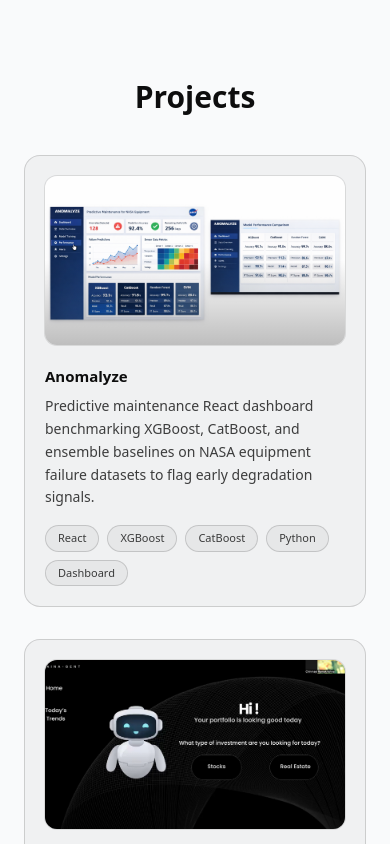
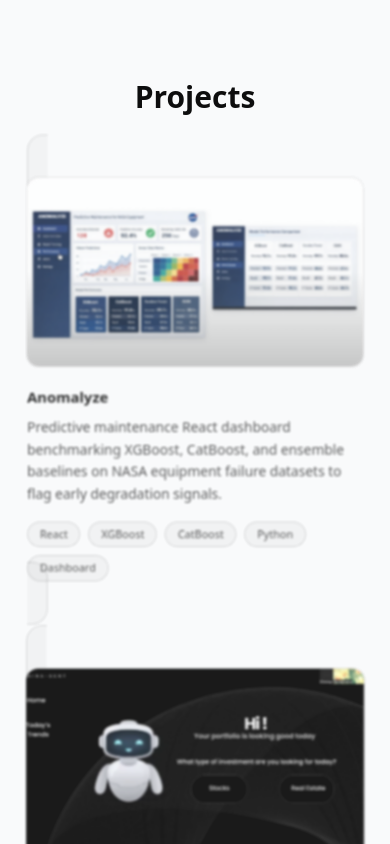
Before and after one commit to VVarsha6/portfolio, a React (Vite) app: page / in a window 390 px wide. Shown: the part 1520-2364 px from the top of the page. Built offline with nearby package versions, Linux system fonts and the light colour scheme.

Commit message:
project animation - mobile devices

```diff
--- a/src/sections/ProjectsSection.tsx
+++ b/src/sections/ProjectsSection.tsx
@@ -245,8 +245,49 @@ function useRowMotion(targetRef: React.RefObject<HTMLElement | null>) {
   };
 }
 
+/** ✅ NEW: Mobile-only per-card pop + focus + blur/grey */
+function MobilePopWrap({ children }: { children: React.ReactNode }) {
+  const ref = useRef<HTMLDivElement | null>(null);
+
+  // Progress based on this card entering/leaving viewport
+  const { scrollYProgress } = useScroll({
+    target: ref,
+    // 0 when card bottom hits viewport bottom; 1 when card top hits viewport top
+    offset: ["end end", "start start"],
+  });
+
+  // Peak at middle (0.5), dim/blur at 0 and 1
+  const scale = useTransform(scrollYProgress, [0, 0.5, 1], [0.94, 1, 0.965]);
+  const y = useTransform(scrollYProgress, [0, 0.5, 1], [18, 0, -10]);
+  const opacity = useTransform(scrollYProgress, [0, 0.5, 1], [0.58, 1, 0.72]);
+
+  const blur = useTransform(scrollYProgress, [0, 0.5, 1], [3.5, 0, 2.5]);
+  const gray = useTransform(scrollYProgress, [0, 0.5, 1], [0.55, 0, 0.4]);
+  const bright = useTransform(scrollYProgress, [0, 0.5, 1], [0.92, 1.04, 0.96]);
+
+  const filter = useTransform(
+    [blur, gray, bright],
+    ([b, g, br]) => `blur(${b}px) grayscale(${g}) brightness(${br})`
+  );
+
+  return (
+    <motion.div
+      ref={ref}
+      style={{
+        scale,
+        y,
+        opacity,
+        filter,
+      }}
+      className="will-change-transform"
+    >
+      {children}
+    </motion.div>
+  );
+}
+
 export default function ProjectsSection() {
-  const isMobile = useIsMobile(640); // ✅ Added
+  const isMobile = useIsMobile(640);
 
   const rows = useMemo(() => chunk(projects, 4), []);
   const row1Ref = useRef<HTMLDivElement | null>(null);
@@ -260,15 +301,18 @@ export default function ProjectsSection() {
         Projects
       </h2>
 
-      {/* ✅ Changed: mobile uses simple list (no row animation); desktop unchanged */}
       <div className="space-y-12 sm:space-y-14">
         {isMobile ? (
+          // ✅ Mobile: individual pop/focus animation per card
           <div className="grid gap-8">
             {projects.map((p) => (
-              <Card key={p.title} p={p} />
+              <MobilePopWrap key={p.title}>
+                <Card p={p} />
+              </MobilePopWrap>
             ))}
           </div>
         ) : (
+          // ✅ Desktop: UNCHANGED
           <>
             <motion.div
               ref={row1Ref}
```
